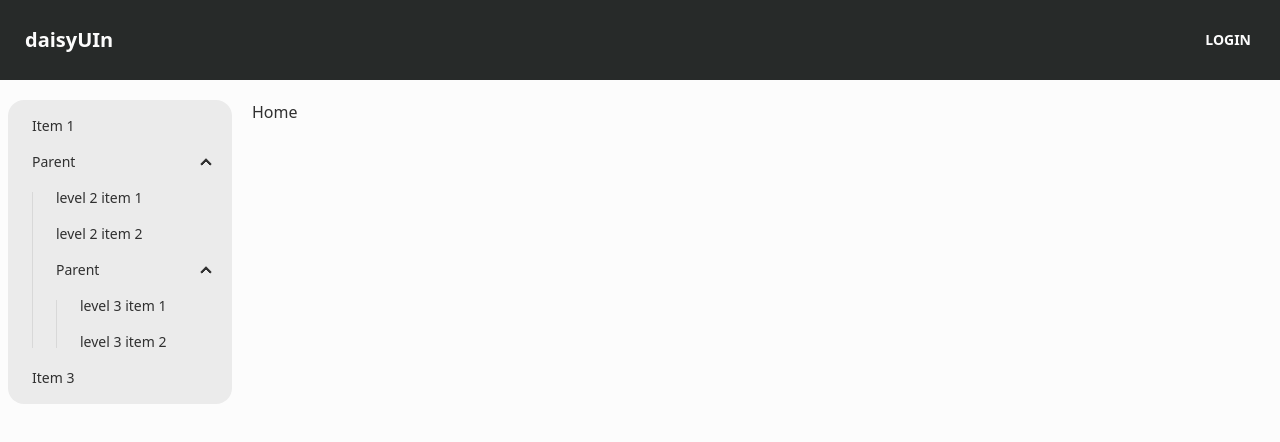
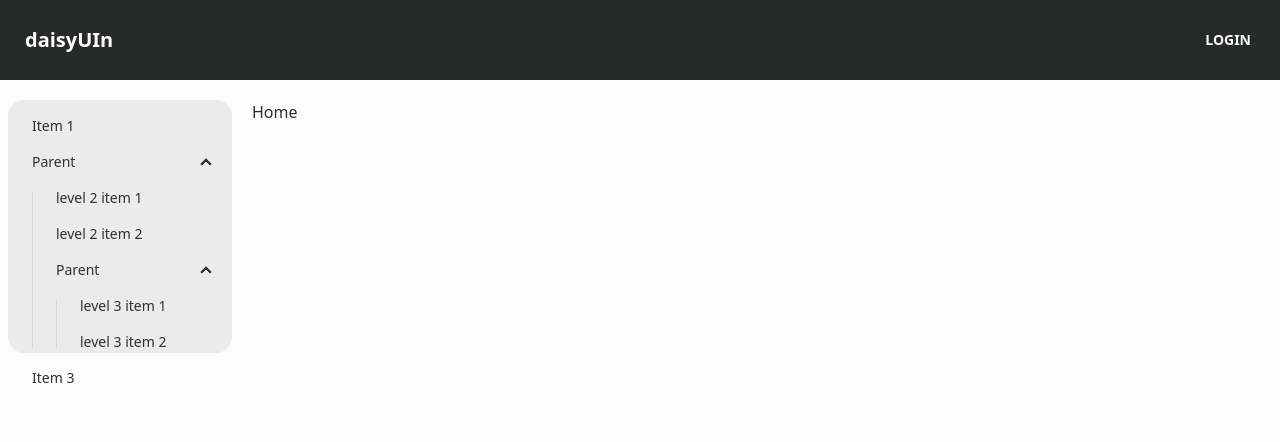
Before and after one commit to MaximeMalecot/hackathon_carbon, a React app in the folder front/: page / in a window 1280 px wide. Shown: the top 442 px of the page. Built offline with nearby package versions, Linux system fonts and the light colour scheme; no server answers; the HTML template or start-up script is replaced by a standard one.

Commit message:
fix height

```diff
--- a/front/src/components/layout/header.tsx
+++ b/front/src/components/layout/header.tsx
@@ -5,7 +5,7 @@ export default function Header(props: any) {
     const { isConnected, data, logout } = useAuthContext();
 
     return (
-        <header className="h-20">
+        <header>
             <nav className="navbar bg-primary text-neutral-content">
                 <div className="flex-1">
                     <Link
--- a/front/src/components/layout/sidebar.tsx
+++ b/front/src/components/layout/sidebar.tsx
@@ -1,6 +1,6 @@
 export default function Sidebar(props: any) {
     return (
-        <ul className="menu bg-base-200 md:w-56 w-full rounded-box md:ml-2 ml-0 md:h-fit h-full md:flex justify-between">
+        <ul className="menu bg-base-200 md:w-56 w-full rounded-box md:ml-2 ml-0 h-5/6 md:flex justify-between">
             <div>
                 <li>
                     <a>Item 1</a>
--- a/front/src/index.css
+++ b/front/src/index.css
@@ -3,5 +3,5 @@
 @tailwind utilities;
 
 .height-main-container {
-  height: calc(100vh - 5rem);
+  height: calc(100vh - 68px);
 }
```
